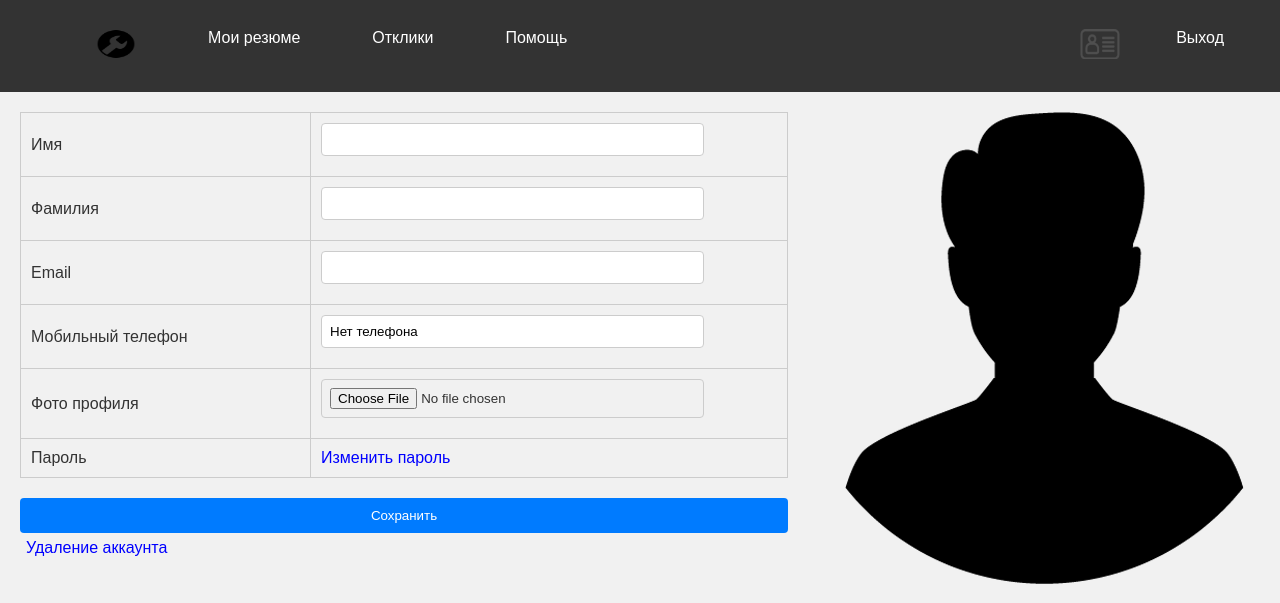
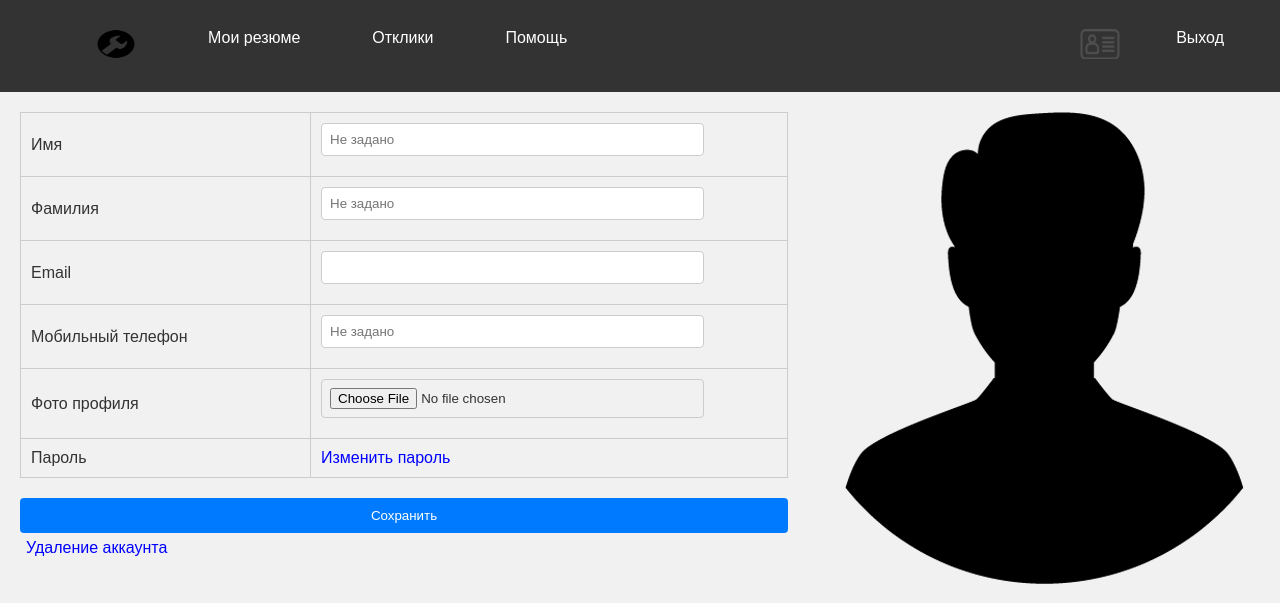
Before and after one commit to smile-rus1/my_diplom, a Django app: template job_search_help_site/search_site/templates/home_page_applicant.html in a window 1280 px wide. Shown: the top 603 px of the page. Run offline with Django 4.2, Linux system fonts and the light colour scheme; the template is opened without the code that fills it, so the values that code supplies are empty; the visitor is signed in with stand-in values (Sample User, id 1).

Commit message:
Немного подправил home_page_applicant.html, добавил placeholderы.

```diff
--- a/job_search_help_site/search_site/templates/home_page_applicant.html
+++ b/job_search_help_site/search_site/templates/home_page_applicant.html
@@ -25,7 +25,7 @@
               {% if applicant.first_name %}
             <td><input type="text" name="first_name" value="{{ applicant.first_name }}"></td>
               {% else %}
-              <td><input type="text" name="first_name" value=""></td>
+              <td><input type="text" name="first_name" value="" placeholder="Не задано"></td>
               {% endif %}
           </tr>
           <tr>
@@ -33,23 +33,19 @@
               {% if applicant.second_name %}
             <td><input type="text" name="second_name" value="{{ applicant.second_name }}"></td>
               {% else %}
-            <td><input type="text" name="second_name" value=""></td>
+            <td><input type="text" name="second_name" value="" placeholder="Не задано"></td>
               {% endif %}
           </tr>
           <tr>
             <td>Email</td>
-              {% if applicant.user.email %}
-            <td><input type="email" name="email" value="{{ applicant.user.email }}"></td>
-              {% else %}
-               <td><input type="email" name="email" value=""></td>
-              {% endif %}
+            <td><input type="email" name="email" value="{{ applicant.user.email }}" required></td>
           </tr>
           <tr>
             <td>Мобильный телефон</td>
             {% if applicant.phone %}
             <td><input type="text" name="phone" value="{{ applicant.phone }}"></td>
             {% else %}
-            <td><input type="text" name="phone" value="Нет телефона"></td>
+            <td><input type="text" name="phone" value="" placeholder="Не задано"></td>
             {% endif %}
           </tr>
           <tr>
```
